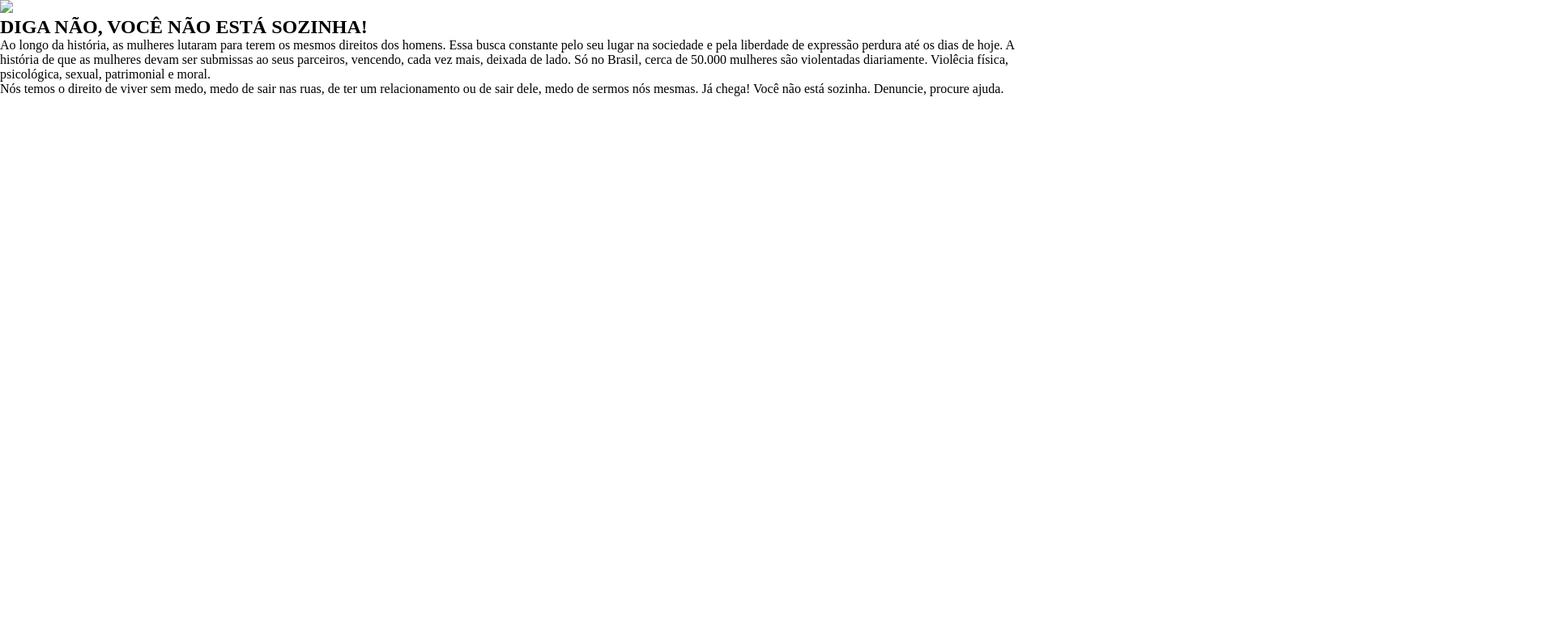
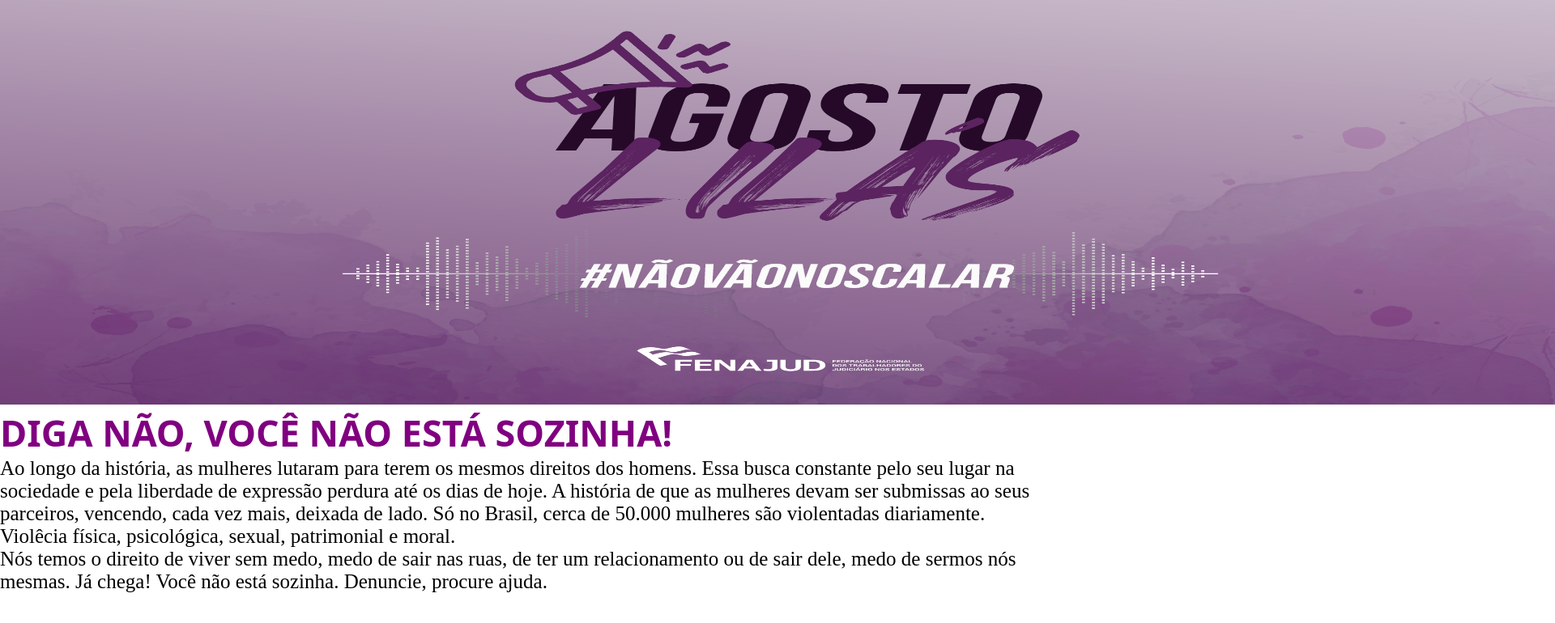
Before and after one commit to zdmari1/segundoi_2023, a plain HTML site: page index.html in a window 1280 px wide. Shown: the whole page at 81% size, 1920 px wide, since content can reach past the window. Drawn offline with Linux system fonts and the light colour scheme.

Commit message:
05/04/2023

```diff
--- a/index.html
+++ b/index.html
@@ -7,16 +7,22 @@
   </head>
   <body>
     <header class="Menu">
-    <img src="banneragostolilas.png" alt=" ">
+    <img id="agostolilas" src="Banneragosto.png" alt=" ">
     </header>
     <section class="conteudo">
-<h1>DIGA NÃO, VOCÊ NÃO ESTÁ SOZINHA!</h1>
-<p>Ao longo da história, as mulheres lutaram para terem os mesmos direitos dos homens. Essa busca constante pelo seu lugar na sociedade e pela liberdade de expressão
+<h1 class="title">DIGA NÃO, VOCÊ NÃO ESTÁ SOZINHA!</h1>
+
+<p class="introducao">Ao longo da história, as mulheres lutaram para terem os mesmos direitos dos homens. Essa busca constante pelo seu lugar na sociedade e pela liberdade de expressão
   perdura até os dias de hoje. A história de que as mulheres devam ser submissas ao seus parceiros, vencendo, cada vez mais, deixada de lado. Só no Brasil, cerca de
   50.000 mulheres são violentadas diariamente. Violêcia física, psicológica, sexual, patrimonial e moral.
 </p>
-<p>Nós temos o direito de viver sem medo, medo de sair nas ruas, de ter um relacionamento ou de sair dele, medo de sermos nós mesmas. Já chega! Você não está sozinha.
+
+<p class="texto">Nós temos o direito de viver sem medo, medo de sair nas ruas, de ter um relacionamento ou de sair dele, medo de sermos nós mesmas. Já chega! Você não está sozinha.
   Denuncie, procure ajuda.</p>
+
     </section>
+    <footer class=" rodape">
+
+    </footer>
   </body>
 </html>
```
Also changed, not shown: Banneragosto.png (added), estilo.css (line endings or trailing spaces).
